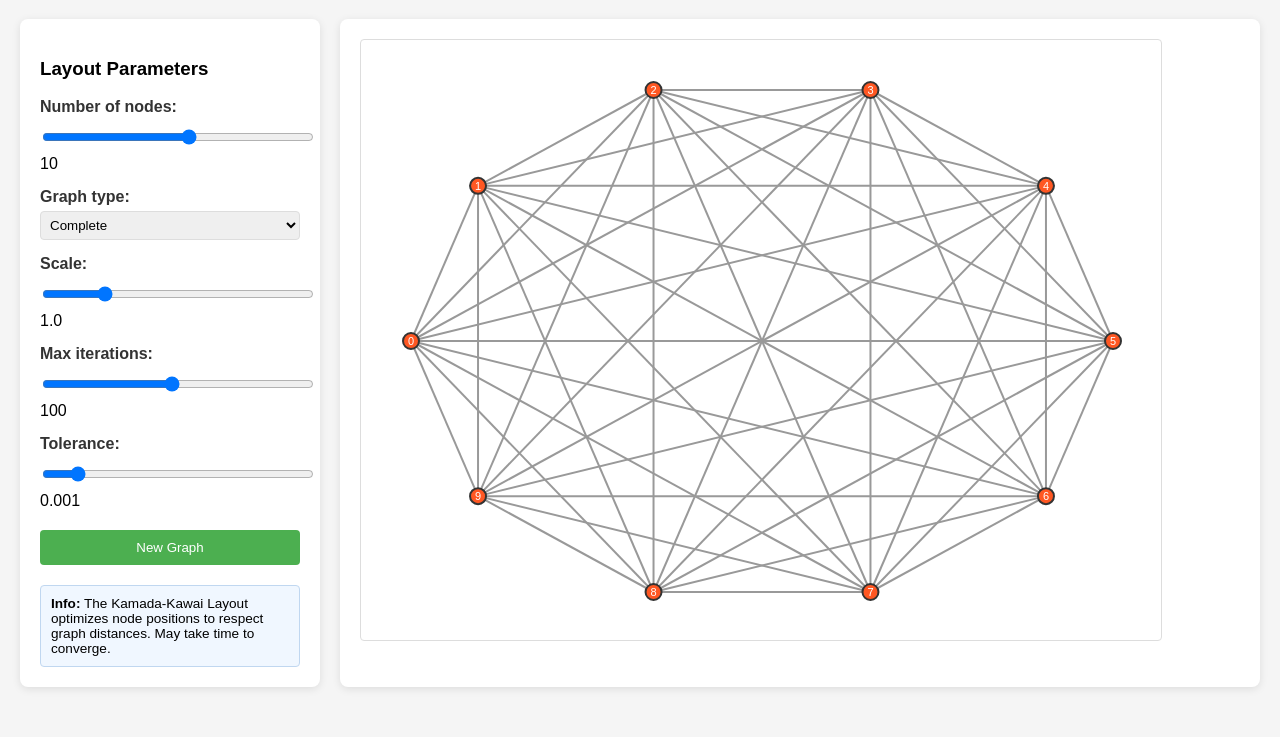
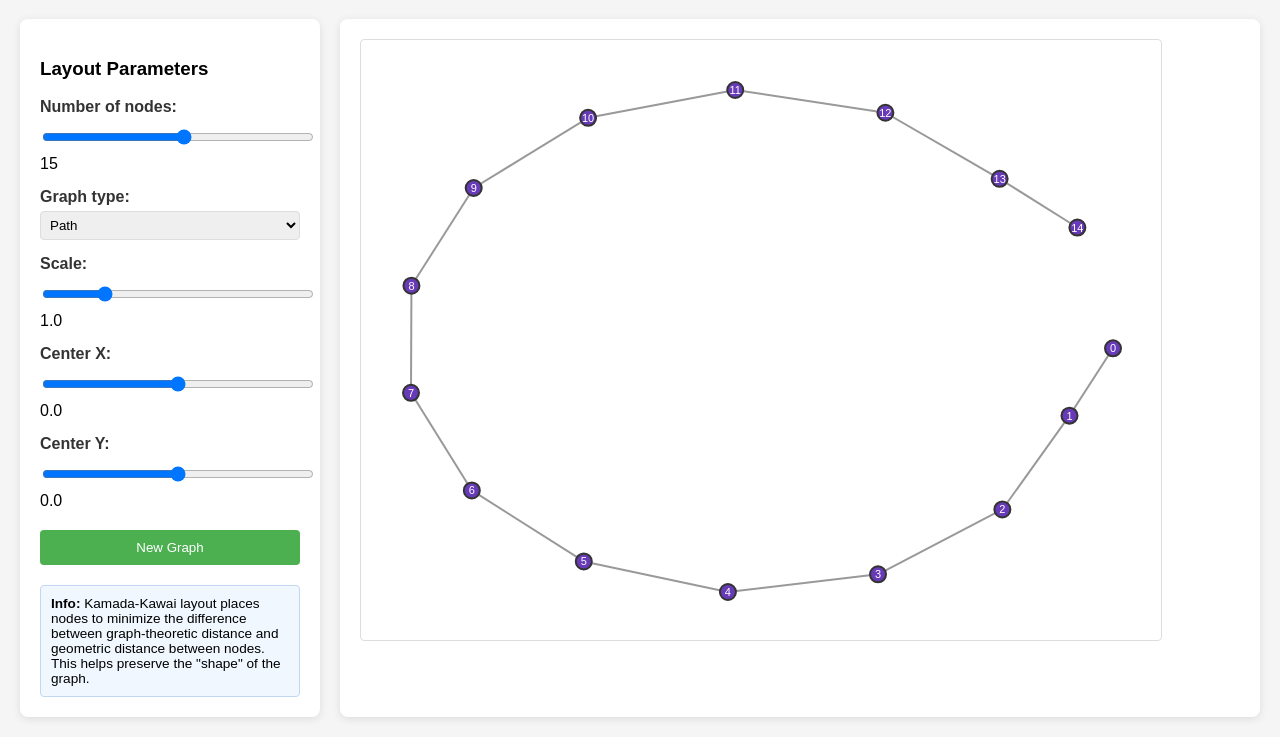
Before and after one commit to graphty-org/layout, a plain HTML site: page kamada-kawai-layout.html in a window 1280 px wide. Shown: the part 99-836 px from the top of the page. Before the commit the page ends 806 px from the top, so only its background shows below. Drawn offline with Linux system fonts and the light colour scheme.

Commit message:
new kamada-kawai-layout test file

```diff
--- a/kamada-kawai-layout.html
+++ b/kamada-kawai-layout.html
@@ -70,6 +70,9 @@
             color: #2c5aa0;
             text-decoration: none;
         }
+        .back-link a:hover {
+            text-decoration: underline;
+        }
         .info-box {
             background: #f0f7ff;
             border: 1px solid #c0d7f0;
@@ -98,18 +101,18 @@
 
             <div class="control-group">
                 <label for="num-nodes">Number of nodes:</label>
-                <input type="range" id="num-nodes" min="4" max="15" value="10">
-                <span id="num-nodes-value">10</span>
+                <input type="range" id="num-nodes" min="4" max="25" value="15">
+                <span id="num-nodes-value">15</span>
             </div>
 
             <div class="control-group">
                 <label for="graph-type">Graph type:</label>
                 <select id="graph-type">
+                    <option value="path">Path</option>
+                    <option value="cycle">Cycle</option>
+                    <option value="grid">Grid</option>
+                    <option value="random">Random</option>
                     <option value="complete">Complete</option>
-                    <option value="cycle">Cycle</option>
-                    <option value="path">Path</option>
-                    <option value="star">Star</option>
-                    <option value="random">Random</option>
                 </select>
             </div>
 
@@ -120,23 +123,24 @@
             </div>
 
             <div class="control-group">
-                <label for="max-iterations">Max iterations:</label>
-                <input type="range" id="max-iterations" min="10" max="200" value="100">
-                <span id="max-iterations-value">100</span>
+                <label for="center-x">Center X:</label>
+                <input type="range" id="center-x" min="-2" max="2" step="0.1" value="0">
+                <span id="center-x-value">0.0</span>
             </div>
 
             <div class="control-group">
-                <label for="tolerance">Tolerance:</label>
-                <input type="range" id="tolerance" min="0.0001" max="0.01" step="0.0001" value="0.001">
-                <span id="tolerance-value">0.001</span>
+                <label for="center-y">Center Y:</label>
+                <input type="range" id="center-y" min="-2" max="2" step="0.1" value="0">
+                <span id="center-y-value">0.0</span>
             </div>
 
             <button onclick="newGraph()">New Graph</button>
-            <div id="loading" class="loading" style="display: none;">Optimization in progress...</div>
+            <div id="loading" class="loading" style="display: none;">Computing layout...</div>
 
             <div class="info-box">
-                <strong>Info:</strong> The Kamada-Kawai Layout optimizes node positions
-                to respect graph distances. May take time to converge.
+                <strong>Info:</strong> Kamada-Kawai layout places nodes to minimize the difference
+                between graph-theoretic distance and geometric distance between nodes. This helps
+                preserve the "shape" of the graph.
             </div>
         </div>
 
@@ -153,32 +157,56 @@
             const edges = [];
 
             switch(type) {
+                case 'path':
+                    // Simple path graph
+                    for(let i = 0; i < numNodes - 1; i++) {
+                        edges.push([i, i + 1]);
+                    }
+                    break;
+                case 'cycle':
+                    // Cycle graph
+                    for(let i = 0; i < numNodes; i++) {
+                        edges.push([i, (i + 1) % numNodes]);
+                    }
+                    break;
+                case 'grid':
+                    // Simple grid
+                    const gridSize = Math.ceil(Math.sqrt(numNodes));
+                    for(let i = 0; i < numNodes; i++) {
+                        const row = Math.floor(i / gridSize);
+                        const col = i % gridSize;
+
+                        // Connect right
+                        if(col < gridSize - 1 && i + 1 < numNodes) {
+                            edges.push([i, i + 1]);
+                        }
+
+                        // Connect down
+                        if(row < gridSize - 1 && i + gridSize < numNodes) {
+                            edges.push([i, i + gridSize]);
+                        }
+                    }
+                    break;
                 case 'complete':
+                    // Complete graph - every node connected to every other node
                     for(let i = 0; i < numNodes; i++) {
                         for(let j = i + 1; j < numNodes; j++) {
                             edges.push([i, j]);
                         }
                     }
                     break;
-                case 'cycle':
-                    for(let i = 0; i < numNodes; i++) {
-                        edges.push([i, (i + 1) % numNodes]);
-                    }
-                    break;
-                case 'path':
-                    for(let i = 0; i < numNodes - 1; i++) {
-                        edges.push([i, i + 1]);
-                    }
-                    break;
-                case 'star':
-                    for(let i = 1; i < numNodes; i++) {
-                        edges.push([0, i]);
-                    }
-                    break;
                 case 'random':
                 default:
-                    const numEdges = Math.floor(numNodes * 1.5);
-                    for(let i = 0; i < numEdges; i++) {
+                    // Random connected graph
+                    // First ensure connectivity with a spanning tree
+                    for(let i = 1; i < numNodes; i++) {
+                        const j = Math.floor(Math.random() * i);
+                        edges.push([j, i]);
+                    }
+
+                    // Add some random edges
+                    const extraEdges = Math.floor(numNodes * 0.5);
+                    for(let i = 0; i < extraEdges; i++) {
                         const a = Math.floor(Math.random() * numNodes);
                         const b = Math.floor(Math.random() * numNodes);
                         if(a !== b && !edges.some(e => (e[0] === a && e[1] === b) || (e[0] === b && e[1] === a))) {
@@ -188,7 +216,16 @@
                     break;
             }
 
-            return { nodes: () => nodes, edges: () => edges };
+            return {
+                nodes: () => nodes,
+                edges: () => edges,
+                // For computing all-pairs shortest path (optional)
+                neighbors: function(node) {
+                    return edges
+                        .filter(([s, t]) => s === node || t === node)
+                        .map(([s, t]) => s === node ? t : s);
+                }
+            };
         }
 
         function visualizeGraph(graph, positions) {
@@ -244,7 +281,7 @@
                 circle.setAttribute('cx', x);
                 circle.setAttribute('cy', y);
                 circle.setAttribute('r', '8');
-                circle.setAttribute('fill', '#FF5722');
+                circle.setAttribute('fill', '#673AB7');
                 circle.setAttribute('stroke', '#333');
                 circle.setAttribute('stroke-width', '2');
                 svg.appendChild(circle);
@@ -260,19 +297,69 @@
             });
         }
 
+        // Compute a distance dictionary for the Kamada-Kawai algorithm
+        function computeDistances(graph) {
+            const nodes = graph.nodes();
+            const dist = {};
+
+            // Initialize with direct connections
+            nodes.forEach(source => {
+                dist[source] = {};
+                dist[source][source] = 0;
+
+                nodes.forEach(target => {
+                    if (source !== target) {
+                        dist[source][target] = Infinity;
+                    }
+                });
+            });
+
+            // Add edges
+            graph.edges().forEach(([source, target]) => {
+                dist[source][target] = 1;
+                dist[target][source] = 1;
+            });
+
+            // Floyd-Warshall algorithm for all pairs shortest paths
+            nodes.forEach(k => {
+                nodes.forEach(i => {
+                    nodes.forEach(j => {
+                        if (dist[i][k] + dist[k][j] < dist[i][j]) {
+                            dist[i][j] = dist[i][k] + dist[k][j];
+                        }
+                    });
+                });
+            });
+
+            return dist;
+        }
+
         window.newGraph = async function() {
             const numNodes = parseInt(document.getElementById('num-nodes').value);
             const graphType = document.getElementById('graph-type').value;
             const scale = parseFloat(document.getElementById('scale').value);
-            const maxIterations = parseInt(document.getElementById('max-iterations').value);
-            const tolerance = parseFloat(document.getElementById('tolerance').value);
+            const centerX = parseFloat(document.getElementById('center-x').value);
+            const centerY = parseFloat(document.getElementById('center-y').value);
 
             const loadingDiv = document.getElementById('loading');
             loadingDiv.style.display = 'block';
 
             try {
                 const graph = generateGraph(graphType, numNodes);
-                const positions = await kamadaKawaiLayout(graph);
+
+                // Compute all-pairs shortest paths for distance dictionary
+                const dist = computeDistances(graph);
+
+                // Get initial circular layout as starting positions
+                const initialPos = {};
+                const angleStep = 2 * Math.PI / numNodes;
+                graph.nodes().forEach((node, i) => {
+                    const angle = i * angleStep;
+                    initialPos[node] = [Math.cos(angle), Math.sin(angle)];
+                });
+
+                // Run Kamada-Kawai layout
+                const positions = await kamadaKawaiLayout(graph, dist, initialPos, null, scale, [centerX, centerY], 2);
 
                 visualizeGraph(graph, positions);
             } catch (error) {
@@ -283,7 +370,7 @@
         };
 
         function setupControls() {
-            const controls = ['num-nodes', 'scale', 'max-iterations', 'tolerance'];
+            const controls = ['num-nodes', 'scale', 'center-x', 'center-y'];
             controls.forEach(id => {
                 const slider = document.getElementById(id);
                 const valueSpan = document.getElementById(id + '-value');
```
